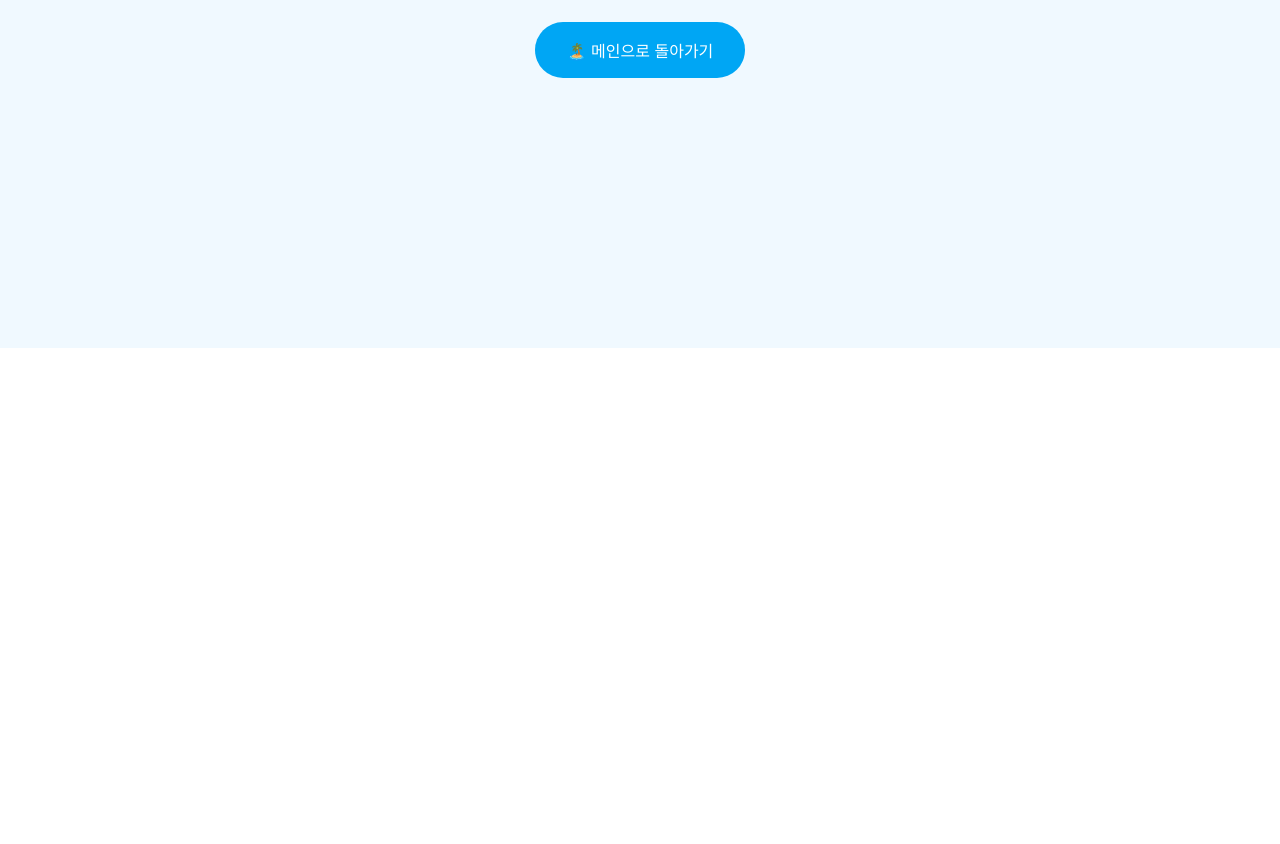
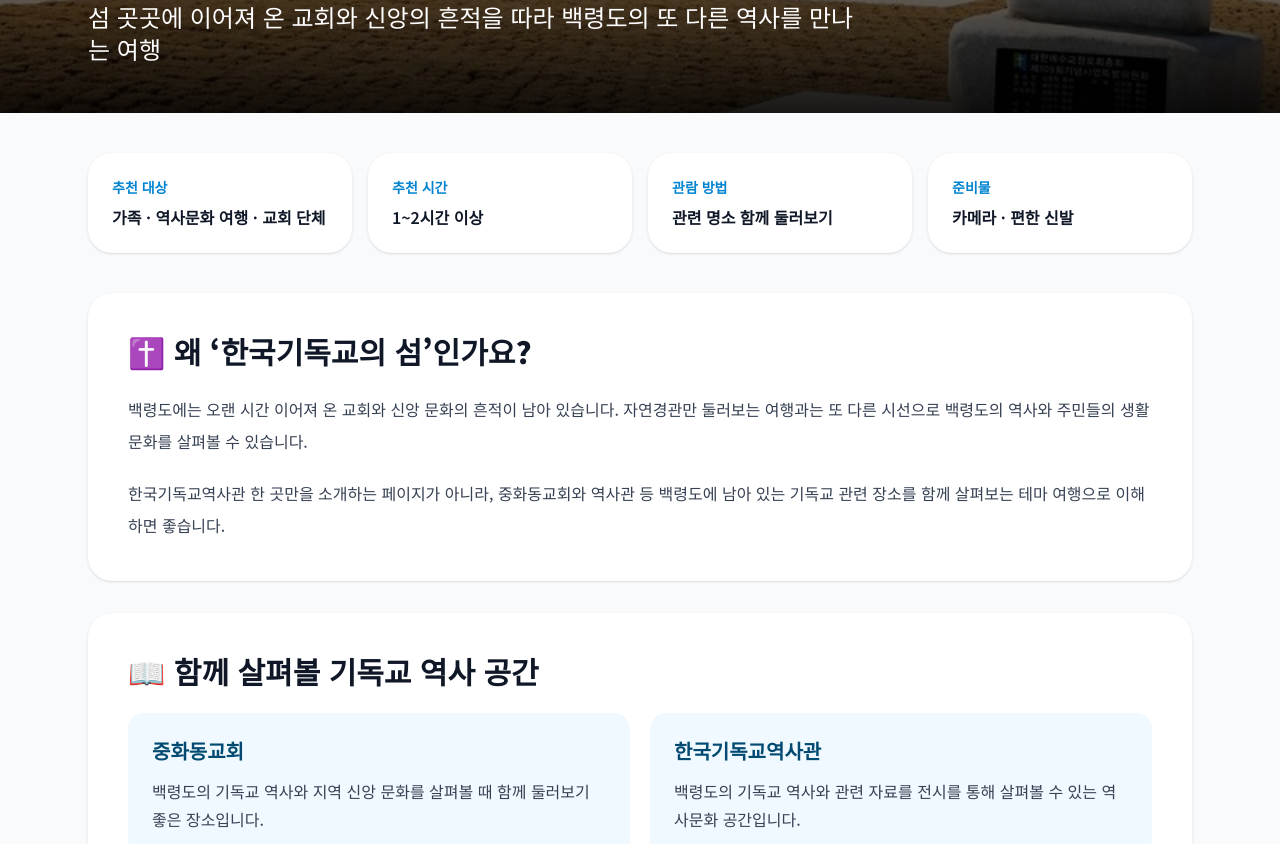
Before and after one commit to zihye8424-ship-it/baengnyeong-project, a Next.js app: page /place/christianity in a window 1280 px wide. Before the commit this address had no page. Shown: the part 452-1296 px from the top of the page. Before the commit the page ends 800 px from the top, so only its background shows below. Built offline with nearby package versions, Linux system fonts and the light colour scheme; no server answers; the database is empty.

Commit message:
한국기독교의 섬 상세페이지 추가

```diff
--- a/app/page.tsx
+++ b/app/page.tsx
@@ -177,7 +177,7 @@ const [showSearchResults, setShowSearchResults] = useState(false);
 description: "백령도는 한국 초기 기독교 역사가 깊은 섬으로 여러 역사적인 교회와 유적을 만나볼 수 있습니다.",
 location: "인천 옹진군 백령면",
 tip: "⛪ 역사여행",
-      link: "https://map.naver.com/v5/search/중화동교회",
+link: "/place/christianity",
     },
 
     {
--- /dev/null
+++ b/app/place/christianity/page.tsx
@@ -0,0 +1,154 @@
+import PlaceTemplate from "../../components/PlaceTemplate";
+import PlaceReviews from "../../components/PlaceReviews";
+
+export const metadata = {
+  title: "한국기독교의 섬 백령도 | 백령도의 모든 정보",
+  description:
+    "백령도에 이어져 온 기독교 역사와 교회 문화, 중화동교회 등 관련 여행 정보를 소개합니다.",
+};
+
+export default function ChristianityPage() {
+  return (
+    <PlaceTemplate
+      title="한국기독교의 섬"
+      subtitle="섬 곳곳에 이어져 온 교회와 신앙의 흔적을 따라 백령도의 또 다른 역사를 만나는 여행"
+      image="/images/christian-island.jpg"
+      badges={["기독교 역사", "역사문화", "테마여행"]}
+      quickFacts={[
+        ["추천 대상", "가족 · 역사문화 여행 · 교회 단체"],
+        ["추천 시간", "1~2시간 이상"],
+        ["관람 방법", "관련 명소 함께 둘러보기"],
+        ["준비물", "카메라 · 편한 신발"],
+      ]}
+    >
+      <div className="rounded-3xl bg-white p-8 shadow-sm md:p-10">
+        <h2 className="text-3xl font-black">✝️ 왜 ‘한국기독교의 섬’인가요?</h2>
+        <div className="mt-6 space-y-5 leading-8 text-gray-700">
+          <p>
+            백령도에는 오랜 시간 이어져 온 교회와 신앙 문화의 흔적이 남아 있습니다.
+            자연경관만 둘러보는 여행과는 또 다른 시선으로 백령도의 역사와
+            주민들의 생활문화를 살펴볼 수 있습니다.
+          </p>
+          <p>
+            한국기독교역사관 한 곳만을 소개하는 페이지가 아니라,
+            중화동교회와 역사관 등 백령도에 남아 있는 기독교 관련 장소를
+            함께 살펴보는 테마 여행으로 이해하면 좋습니다.
+          </p>
+        </div>
+      </div>
+
+      <div className="rounded-3xl bg-white p-8 shadow-sm md:p-10">
+        <h2 className="text-3xl font-black">📖 함께 살펴볼 기독교 역사 공간</h2>
+        <div className="mt-6 grid gap-5 md:grid-cols-2">
+          {[
+            [
+              "중화동교회",
+              "백령도의 기독교 역사와 지역 신앙 문화를 살펴볼 때 함께 둘러보기 좋은 장소입니다.",
+            ],
+            [
+              "한국기독교역사관",
+              "백령도의 기독교 역사와 관련 자료를 전시를 통해 살펴볼 수 있는 역사문화 공간입니다.",
+            ],
+            [
+              "마을 속 교회 문화",
+              "백령도 곳곳의 교회와 마을 풍경을 통해 섬 주민들의 생활 속에 이어져 온 문화를 느껴볼 수 있습니다.",
+            ],
+            [
+              "역사문화 여행",
+              "자연 관광지와 함께 역사·문화 장소를 일정에 넣으면 백령도를 더 입체적으로 이해할 수 있습니다.",
+            ],
+          ].map(([title, description]) => (
+            <div key={title} className="rounded-2xl bg-sky-50 p-6">
+              <h3 className="text-xl font-extrabold text-sky-900">{title}</h3>
+              <p className="mt-3 leading-7 text-gray-700">{description}</p>
+            </div>
+          ))}
+        </div>
+      </div>
+
+      <div className="rounded-3xl bg-white p-8 shadow-sm md:p-10">
+        <h2 className="text-3xl font-black">🧭 여행할 때 알아두면 좋은 점</h2>
+        <div className="mt-6 space-y-4 leading-8 text-gray-700">
+          <p>✅ 예배나 종교 행사가 진행 중인 교회에서는 방문객도 조용히 관람해 주세요.</p>
+          <p>✅ 교회 내부 촬영 가능 여부와 출입 가능 공간은 현장 안내를 먼저 확인하는 것이 좋습니다.</p>
+          <p>✅ 한국기독교역사관과 중화동교회를 함께 둘러보면 백령도의 기독교 역사를 이해하는 데 도움이 됩니다.</p>
+          <p>✅ 시설 운영시간과 휴관 여부는 방문 당일 최신 안내를 확인해 주세요.</p>
+        </div>
+      </div>
+
+      <div className="rounded-3xl bg-white p-8 shadow-sm md:p-10">
+        <h2 className="text-3xl font-black">🗺️ 함께 가기 좋은 역사문화 코스</h2>
+        <div className="mt-6 grid gap-4 md:grid-cols-3">
+          {[
+            ["중화동교회", "백령도의 기독교 역사와 함께 살펴보기 좋은 장소"],
+            ["한국기독교역사관", "관련 역사와 자료를 전시로 만나볼 수 있는 공간"],
+            ["심청각", "백령도의 설화와 지역 문화를 함께 접할 수 있는 관광지"],
+          ].map(([name, description]) => (
+            <div key={name} className="rounded-2xl border border-gray-200 p-5">
+              <h3 className="text-lg font-extrabold">{name}</h3>
+              <p className="mt-2 text-sm leading-6 text-gray-600">{description}</p>
+            </div>
+          ))}
+        </div>
+      </div>
+
+      <div className="rounded-3xl bg-white p-8 shadow-sm md:p-10">
+        <h2 className="text-3xl font-black">🍀 계절별 방문 체크</h2>
+        <div className="mt-6 grid gap-5 md:grid-cols-2">
+          {[
+            ["🌸 봄", "선선한 날씨에 역사문화 명소와 주변 마을을 함께 둘러보기 좋습니다."],
+            ["☀️ 여름", "실내 전시 공간을 야외 관광과 적절히 섞어 일정을 구성하면 좋습니다."],
+            ["🍁 가을", "선선한 날씨에 마을과 역사문화 장소를 천천히 둘러보기 좋은 계절입니다."],
+            ["❄️ 겨울", "강풍과 추위에 대비하고 시설 운영 여부와 교통 상황을 미리 확인하세요."],
+          ].map(([season, description]) => (
+            <div key={season} className="rounded-2xl bg-slate-50 p-6">
+              <h3 className="text-xl font-bold">{season}</h3>
+              <p className="mt-3 leading-7 text-gray-700">{description}</p>
+            </div>
+          ))}
+        </div>
+      </div>
+
+      <div className="rounded-3xl bg-white p-8 shadow-sm md:p-10">
+        <h2 className="text-3xl font-black">❓ 자주 묻는 질문</h2>
+        <div className="mt-8 space-y-6 text-gray-700">
+          <div>
+            <h3 className="text-lg font-bold">
+              Q. 한국기독교역사관과 ‘한국기독교의 섬’은 같은 곳인가요?
+            </h3>
+            <p className="mt-2 leading-7">
+              이 페이지에서는 한국기독교역사관 한 곳만이 아니라 백령도의 교회와
+              기독교 관련 역사문화 장소를 함께 소개합니다.
+            </p>
+          </div>
+          <div>
+            <h3 className="text-lg font-bold">Q. 아이와 함께 둘러봐도 좋은가요?</h3>
+            <p className="mt-2 leading-7">
+              네. 백령도의 자연관광과 함께 지역의 역사와 문화를 살펴보는
+              교육 여행 코스로 구성하기 좋습니다.
+            </p>
+          </div>
+          <div>
+            <h3 className="text-lg font-bold">Q. 방문 전에 무엇을 확인해야 하나요?</h3>
+            <p className="mt-2 leading-7">
+              교회와 전시시설의 출입 가능 여부, 운영시간, 촬영 안내 등은
+              방문 당일 현장 또는 최신 안내를 확인하는 것이 좋습니다.
+            </p>
+          </div>
+        </div>
+      </div>
+
+      <div className="rounded-3xl border border-amber-200 bg-amber-50 p-6">
+        <p className="leading-7 text-amber-950">
+          <strong>방문 전 확인:</strong> 종교시설은 예배와 행사가 우선되는 공간입니다.
+          방문 시 현장 안내와 예절을 지켜 주세요.
+        </p>
+      </div>
+
+      <PlaceReviews
+        placeSlug="christianity"
+        placeName="한국기독교의 섬"
+      />
+    </PlaceTemplate>
+  );
+}
```
Lines whose indentation alone changed are shown as unchanged.
